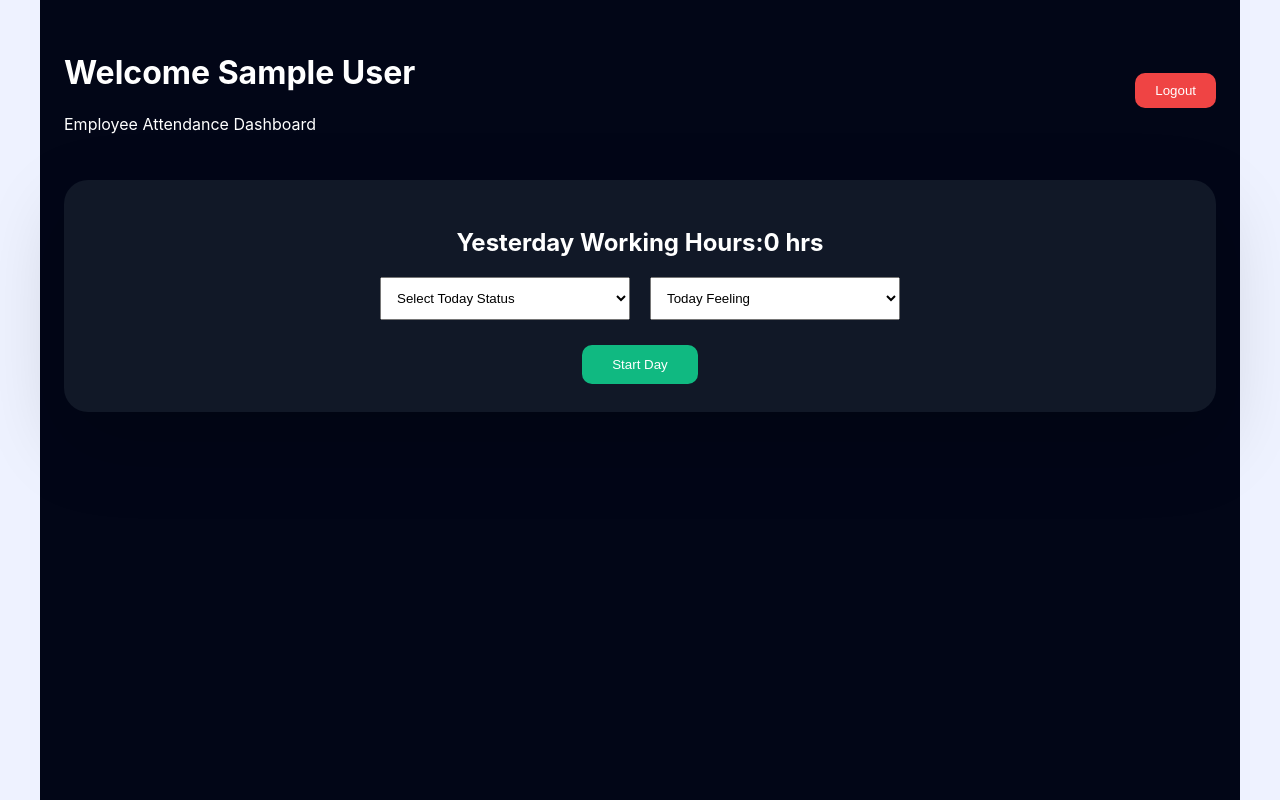
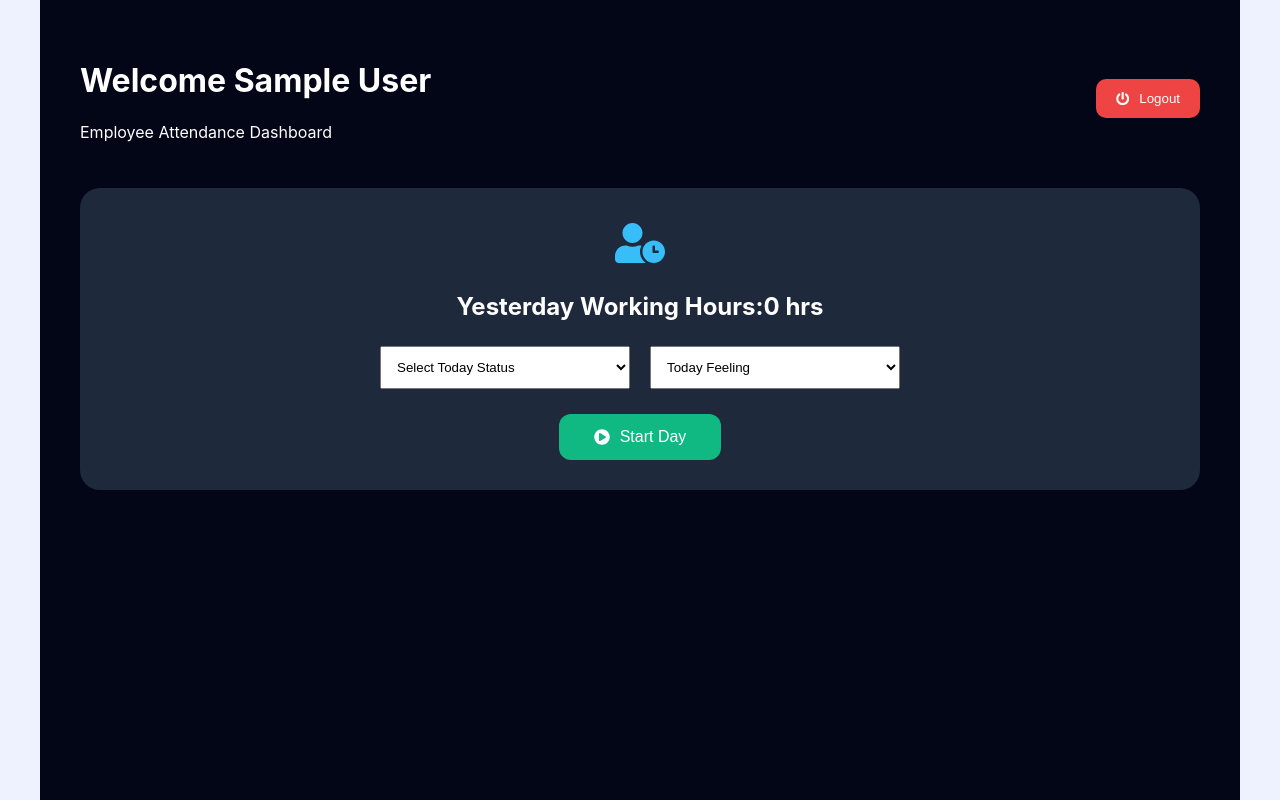
Before and after one commit to Akashk706/attendance-app, a React (Vite) app in the folder client/: page /dashboard in a window 1280 px wide. Built offline with nearby package versions, Linux system fonts and the light colour scheme; no server answers; sample sign-in values are in the browser's storage.

Commit message:
Fixed user dashboard icons

```diff
--- a/client/package.json
+++ b/client/package.json
@@ -14,6 +14,7 @@
     "file-saver": "^2.0.5",
     "react": "^19.2.6",
     "react-dom": "^19.2.6",
+    "react-icons": "^5.6.0",
     "react-router-dom": "^7.15.1",
     "recharts": "^3.8.1",
     "xlsx": "^0.18.5"
--- a/client/src/pages/AdminDashboard.jsx
+++ b/client/src/pages/AdminDashboard.jsx
@@ -121,17 +121,38 @@ export default function AdminDashboard() {
     if (!clockOut) return "-";
 
     try {
-      const inTime = new Date(`1970/01/01 ${clockIn}`);
-      const outTime = new Date(`1970/01/01 ${clockOut}`);
+      // Parse 12-hour time format (e.g., "4:55:02 PM")
+      const parseTime = (timeStr) => {
+        if (!timeStr) return null;
 
-      if (outTime < inTime) {
-        outTime.setDate(outTime.getDate() + 1);
+        const [time, period] = timeStr.split(' ');
+        const [hours, minutes, seconds] = time.split(':').map(Number);
+
+        let h = hours;
+        if (period === 'PM' && hours !== 12) h += 12;
+        if (period === 'AM' && hours === 12) h = 0;
+
+        return { h, m: minutes || 0, s: seconds || 0 };
+      };
+
+      const inParsed = parseTime(clockIn);
+      const outParsed = parseTime(clockOut);
+
+      if (!inParsed || !outParsed) return "-";
+
+      // Convert to minutes for easier calculation
+      const inMinutes = inParsed.h * 60 + inParsed.m + inParsed.s / 60;
+      let outMinutes = outParsed.h * 60 + outParsed.m + outParsed.s / 60;
+
+      // If out time is before in time, assume it's the next day
+      if (outMinutes < inMinutes) {
+        outMinutes += 24 * 60; // Add 24 hours
       }
 
-      const diffMs = outTime - inTime;
-      const hours = (diffMs / (1000 * 60 * 60)).toFixed(2);
+      const diffMinutes = outMinutes - inMinutes;
+      const hours = (diffMinutes / 60).toFixed(2);
 
-      return isNaN(hours) ? "-" : `${hours} hrs`;
+      return parseFloat(hours) < 0 ? "-" : `${hours} hrs`;
     } catch {
       return "-";
     }
--- a/client/src/pages/Dashboard.jsx
+++ b/client/src/pages/Dashboard.jsx
@@ -1,6 +1,16 @@
 import { useEffect, useState } from "react";
+
 import axios from "axios";
+
 import { useNavigate } from "react-router-dom";
+
+import {
+  FaPowerOff,
+  FaPlayCircle,
+  FaCoffee,
+  FaCheckCircle,
+  FaUserClock
+} from "react-icons/fa";
 
 export default function Dashboard() {
 
@@ -10,14 +20,14 @@ export default function Dashboard() {
     localStorage.getItem("user")
   );
 
-  // BACKEND URL
   const baseURL =
     import.meta.env.VITE_API_BASE_URL ||
     (import.meta.env.MODE === "development"
       ? "http://localhost:5000"
       : "https://attendance-backend-32mo.onrender.com");
 
-  const [records, setRecords] = useState([]);
+  const [records, setRecords] =
+    useState([]);
 
   const [todayStatus, setTodayStatus] =
     useState("");
@@ -37,7 +47,6 @@ export default function Dashboard() {
   const [tomorrowPlan, setTomorrowPlan] =
     useState("");
 
-  // CHECK LOGIN
   useEffect(() => {
 
     if (!user) {
@@ -47,7 +56,6 @@ export default function Dashboard() {
 
   }, [navigate, user]);
 
-  // FETCH ATTENDANCE
   useEffect(() => {
 
     fetchAttendance();
@@ -72,11 +80,10 @@ export default function Dashboard() {
 
     } catch (error) {
 
-      console.error(error);
+      console.log(error);
     }
   };
 
-  // CLOCK IN
   const clockIn = async () => {
 
     try {
@@ -95,11 +102,10 @@ export default function Dashboard() {
 
     } catch (error) {
 
-      console.error(error);
+      console.log(error);
     }
   };
 
-  // CLOCK OUT
   const clockOut = async (id) => {
 
     try {
@@ -119,11 +125,10 @@ export default function Dashboard() {
 
     } catch (error) {
 
-      console.error(error);
+      console.log(error);
     }
   };
 
-  // BREAK
   const takeBreak = async (id) => {
 
     try {
@@ -140,11 +145,10 @@ export default function Dashboard() {
 
     } catch (error) {
 
-      console.error(error);
+      console.log(error);
     }
   };
 
-  // RESUME WORK
   const resumeWork = async (id) => {
 
     try {
@@ -161,11 +165,10 @@ export default function Dashboard() {
 
     } catch (error) {
 
-      console.error(error);
+      console.log(error);
     }
   };
 
-  // LOGOUT
   const logout = () => {
 
     localStorage.removeItem("user");
@@ -173,7 +176,6 @@ export default function Dashboard() {
     navigate("/");
   };
 
-  // ACTIVE RECORD
   const activeRecord = records.find(
     item =>
       item.status === "Working" ||
@@ -182,9 +184,14 @@ export default function Dashboard() {
 
   return (
 
-    <div className="dashboard-shell">
-
-      <div className="dashboard-container">
+    <div
+      style={{
+        minHeight: "100vh",
+        background: "#020617",
+        padding: "40px",
+        color: "white"
+      }}
+    >
 
       {/* HEADER */}
       <div
@@ -210,15 +217,22 @@ export default function Dashboard() {
         <button
           onClick={logout}
           style={{
-              padding: "10px 20px",
             background: "#ef4444",
+            border: "none",
+            padding: "12px 20px",
+            borderRadius: "10px",
             color: "white",
-              border: "none",
-              borderRadius: "10px",
-              cursor: "pointer"
+            cursor: "pointer",
+            display: "flex",
+            alignItems: "center",
+            gap: "10px"
           }}
         >
+
+          <FaPowerOff />
+
           Logout
+
         </button>
 
       </div>
@@ -227,21 +241,36 @@ export default function Dashboard() {
       {!activeRecord && (
 
         <div
-            className="card"
           style={{
+            background: "#1e293b",
             marginTop: "30px",
+            padding: "30px",
+            borderRadius: "20px",
             textAlign: "center"
           }}
         >
 
-            <h2>
+          <FaUserClock
+            size={50}
+            color="#38bdf8"
+          />
+
+          <h2
+            style={{
+              marginTop: "20px"
+            }}
+          >
             Yesterday Working Hours:
             {
               records[1]?.workingHours || "0 hrs"
             }
           </h2>
 
-            <div style={{ marginTop: "20px" }}>
+          <div
+            style={{
+              marginTop: "25px"
+            }}
+          >
 
             <select
               value={todayStatus}
@@ -308,41 +337,75 @@ export default function Dashboard() {
             onClick={clockIn}
             style={{
               marginTop: "25px",
-                padding: "12px 30px",
+              padding: "14px 35px",
               background: "#10b981",
               border: "none",
-                borderRadius: "10px",
+              borderRadius: "12px",
               color: "white",
-                cursor: "pointer"
+              cursor: "pointer",
+              fontSize: "16px",
+              display: "inline-flex",
+              alignItems: "center",
+              gap: "10px"
             }}
           >
+
+            <FaPlayCircle />
+
             Start Day
+
           </button>
 
         </div>
       )}
 
-        {/* ACTIVE STATUS */}
+      {/* ACTIVE RECORD */}
       {activeRecord && (
 
         <div
-            className="card"
-            style={{ marginTop: "30px" }}
+          style={{
+            background: "#1e293b",
+            marginTop: "30px",
+            padding: "30px",
+            borderRadius: "20px"
+          }}
         >
 
           <h2>
 
-              Current Status:
-
             {
               activeRecord.status === "Working"
-                  ? " 🟢 Working"
-                  : " ☕ Break"
+
+                ? (
+                  <span
+                    style={{
+                      color: "#22c55e"
+                    }}
+                  >
+                    <FaCheckCircle /> Working
+                  </span>
+                )
+
+                : (
+                  <span
+                    style={{
+                      color: "#f59e0b"
+                    }}
+                  >
+                    <FaCoffee /> Break
+                  </span>
+                )
             }
 
           </h2>
 
-            <div style={{ marginTop: "25px" }}>
+          <div
+            style={{
+              marginTop: "20px",
+              display: "grid",
+              gap: "15px"
+            }}
+          >
 
             <textarea
               placeholder="Today's Progress"
@@ -350,6 +413,7 @@ export default function Dashboard() {
               onChange={(e) =>
                 setProgress(e.target.value)
               }
+              style={textareaStyle}
             />
 
             <textarea
@@ -358,6 +422,7 @@ export default function Dashboard() {
               onChange={(e) =>
                 setTasks(e.target.value)
               }
+              style={textareaStyle}
             />
 
             <textarea
@@ -366,6 +431,7 @@ export default function Dashboard() {
               onChange={(e) =>
                 setIssues(e.target.value)
               }
+              style={textareaStyle}
             />
 
             <textarea
@@ -374,7 +440,61 @@ export default function Dashboard() {
               onChange={(e) =>
                 setTomorrowPlan(e.target.value)
               }
+              style={textareaStyle}
             />
+
+          </div>
+
+          <div
+            style={{
+              marginTop: "25px",
+              display: "flex",
+              gap: "20px"
+            }}
+          >
+
+            {
+              activeRecord.status === "Working"
+
+                ? (
+                  <button
+                    onClick={() =>
+                      takeBreak(activeRecord._id)
+                    }
+                    style={breakBtn}
+                  >
+                    <FaCoffee />
+
+                    Break
+                  </button>
+                )
+
+                : (
+                  <button
+                    onClick={() =>
+                      resumeWork(activeRecord._id)
+                    }
+                    style={resumeBtn}
+                  >
+                    <FaPlayCircle />
+
+                    Resume
+                  </button>
+                )
+            }
+
+            <button
+              onClick={() =>
+                clockOut(activeRecord._id)
+              }
+              style={clockoutBtn}
+            >
+
+              <FaPowerOff />
+
+              Clock Out
+
+            </button>
 
           </div>
 
@@ -382,7 +502,83 @@ export default function Dashboard() {
       )}
 
     </div>
-
-    </div>
   );
 }
+
+const textareaStyle = {
+
+  width: "100%",
+
+  padding: "15px",
+
+  borderRadius: "10px",
+
+  border: "none",
+
+  outline: "none",
+
+  minHeight: "80px"
+};
+
+const breakBtn = {
+
+  background: "#f59e0b",
+
+  border: "none",
+
+  padding: "12px 25px",
+
+  borderRadius: "10px",
+
+  color: "white",
+
+  cursor: "pointer",
+
+  display: "flex",
+
+  alignItems: "center",
+
+  gap: "10px"
+};
+
+const resumeBtn = {
+
+  background: "#22c55e",
+
+  border: "none",
+
+  padding: "12px 25px",
+
+  borderRadius: "10px",
+
+  color: "white",
+
+  cursor: "pointer",
+
+  display: "flex",
+
+  alignItems: "center",
+
+  gap: "10px"
+};
+
+const clockoutBtn = {
+
+  background: "#ef4444",
+
+  border: "none",
+
+  padding: "12px 25px",
+
+  borderRadius: "10px",
+
+  color: "white",
+
+  cursor: "pointer",
+
+  display: "flex",
+
+  alignItems: "center",
+
+  gap: "10px"
+};
```
Also changed, not shown: 1 other file (tests, documents, lock files or other folders). Lines whose indentation alone changed are shown as unchanged.
